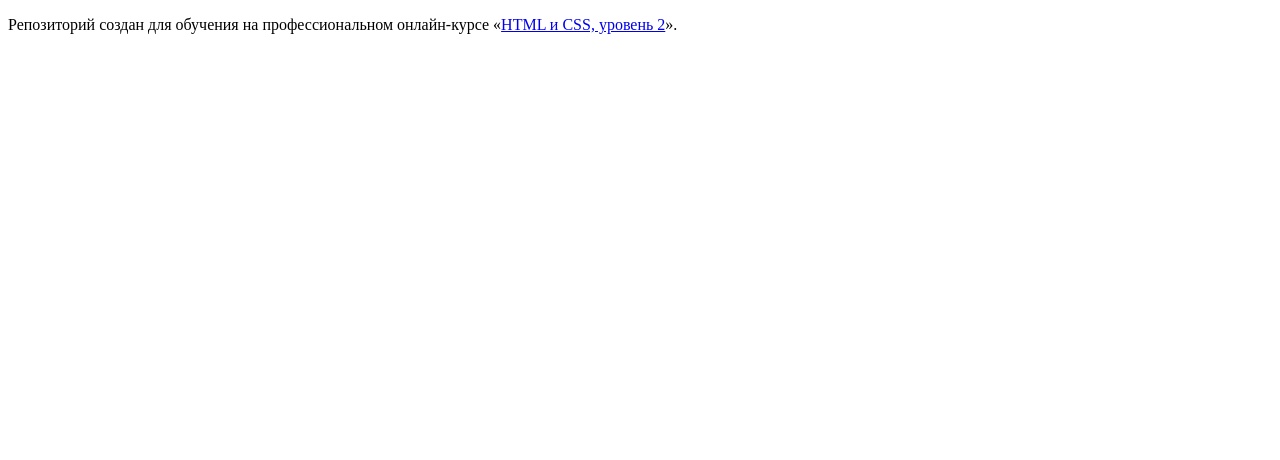
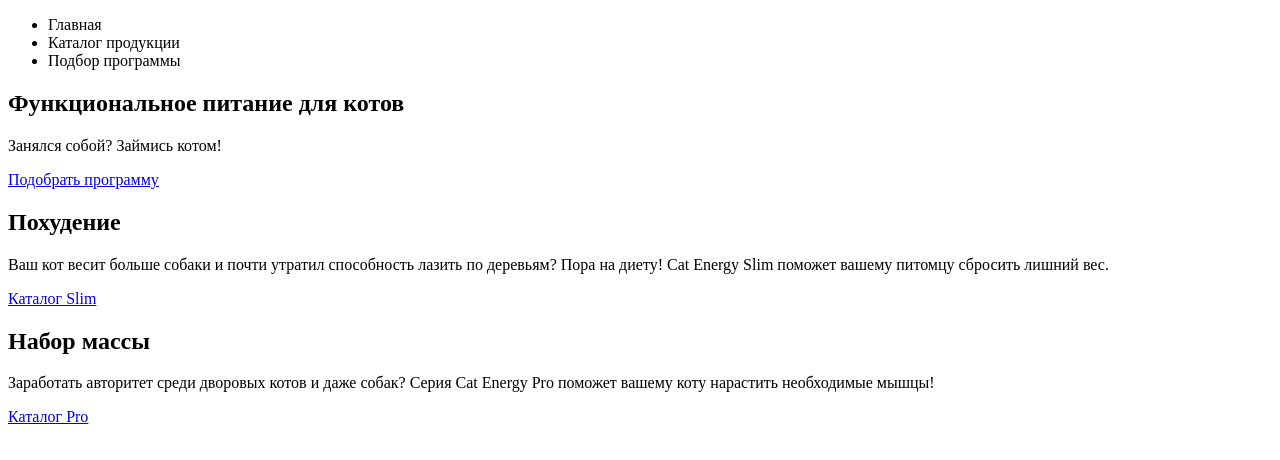
Before and after one commit to LexSamara/677575-cat-energy-16, a website: page source/index.html in a window 1280 px wide. Drawn offline with Linux system fonts and the light colour scheme.

Commit message:
Начало работы

```diff
--- a/source/index.html
+++ b/source/index.html
@@ -5,8 +5,56 @@
     <title>HTML Academy: Кэт энерджи</title>
   </head>
   <body>
+    <section class="page-header">
+      <div class="page-header__wrapper">
+        <div class="page-header__navigation">
+          <ul class="page-header__menu">
+            <li class="page-header__item">
+              Главная
+            </li>
+            <li class="page-header__item">
+              Каталог продукции
+            </li>
+            <li class="page-header__item">
+              Подбор программы
+            </li>
+          </ul>
+        </div>
+      </div>
+    </section>
 
-    <p>Репозиторий создан для обучения на профессиональном онлайн‑курсе «<a href="https://htmlacademy.ru/intensive/adaptive">HTML и CSS, уровень 2</a>».</p>
+    <section class="first-screen">
+      <div class="first-screen__wrapper">
+        <h1 class="first-screen__title">Функциональное питание для котов</h1>
+        <p class="first-screen__content">Занялся собой? Займись котом!</p>
+        <a class="first-screen__button" href="program.html">
+          Подобрать программу
+        </a>
+      </div>
+    </section>
+
+    <section class="categories">
+      <div class="categories__wrapper">
+        <div class="categories__weight-loss">
+          <h1 class="categories__title">Похудение</h1>
+          <p class="categories__content">
+            Ваш кот весит больше собаки и почти утратил способность лазить по деревьям? Пора на диету! Cat Energy Slim поможет вашему питомцу сбросить лишний вес.
+          </p>
+          <a href="weight-loss.html" class="categories__weight-loss-ref">
+            Каталог Slim
+          </a>
+        </div>
+        <div class="categories__weight-up">
+          <h1 class="categories__title">Набор массы</h1>
+          <p class="categories__content">
+            Заработать авторитет среди дворовых котов и даже собак? Серия Cat Energy Pro поможет вашему коту нарастить необходимые мышцы!
+          </p>
+          <a href="weight-up.html" class="categories__weight-up-ref">
+            Каталог Pro
+          </a>
+        </div>
+      </div>
+    </section>
 
   </body>
 </html>
```
